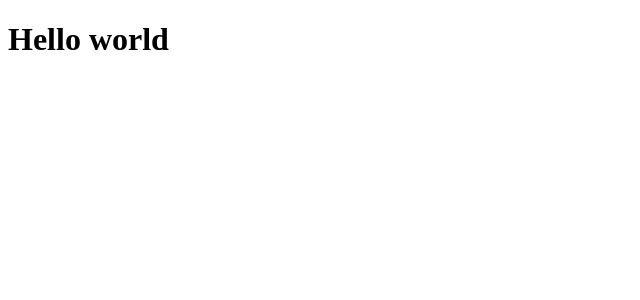
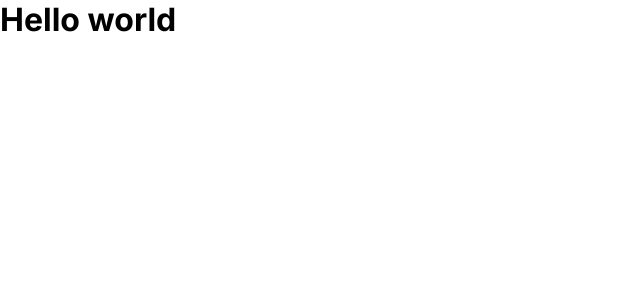
Before and after one commit to luiabdiel/Minimal, a React (Vite) app: page / in a window 1280 px wide. Shown: the top 300 px of the page, without its empty margins (0-640 px from the left). Built offline with nearby package versions, Linux system fonts and the light colour scheme.

Commit message:
feat: visual structure of the project

```diff
--- a/index.html
+++ b/index.html
@@ -4,9 +4,9 @@
     <meta charset="UTF-8" />
     <link rel="preconnect" href="https://fonts.googleapis.com" />
     <link rel="preconnect" href="https://fonts.gstatic.com" crossorigin />
-    <link href="https://fonts.googleapis.com/css2?family=Inter:wght@400;500;600;700&display=swap" rel="stylesheet" />
     <link rel="icon" type="image/svg+xml" href="/src/assets/logo.svg" />
     <meta name="viewport" content="width=device-width, initial-scale=1.0" />
+    <link href="https://fonts.googleapis.com/css2?family=Inter:wght@400;500;600;700&display=swap" rel="stylesheet" />
     <title>Finanças pessoais</title>
   </head>
   <body>
--- a/package.json
+++ b/package.json
@@ -10,11 +10,13 @@
   },
   "dependencies": {
     "react": "^18.2.0",
-    "react-dom": "^18.2.0"
+    "react-dom": "^18.2.0",
+    "styled-components": "^5.3.6"
   },
   "devDependencies": {
     "@types/react": "^18.0.24",
     "@types/react-dom": "^18.0.8",
+    "@types/styled-components": "^5.1.26",
     "@vitejs/plugin-react": "^2.2.0",
     "typescript": "^4.6.4",
     "vite": "^3.2.3"
--- a/src/App.tsx
+++ b/src/App.tsx
@@ -1,5 +1,12 @@
+import { ThemeProvider } from "styled-components";
+import { GlobalStyle } from "./styles/global";
+import { defaultTheme } from "./styles/themes/default";
+
 export function App() {
   return (
-    <h1>Hello world</h1>
+    <ThemeProvider theme={defaultTheme}>
+      <GlobalStyle />
+      <h1>Hello world</h1>
+    </ThemeProvider>
   )
 }
--- /dev/null
+++ b/src/styles/global.ts
@@ -0,0 +1,25 @@
+import { createGlobalStyle } from "styled-components";
+
+export const GlobalStyle = createGlobalStyle`
+    * {
+        margin: 0;
+        padding: 0;
+        box-sizing: border-box;
+    }
+
+    :focus {
+        outline: none;
+        box-shadow: 0 0 0 2px ${({ theme }) => theme['gray-100']};
+    }
+
+    body {
+        background-color: ${({ theme }) => theme['white']};
+        color: ${({ theme }) => theme['black-900']};
+
+        -webkit-font-smoothing: antialiased;
+    }
+
+    body, input, textarea, button {
+    font: 400 1rem Inter, sans-serif;
+  }
+`
--- /dev/null
+++ b/src/styles/themes/default.ts
@@ -0,0 +1,14 @@
+export const defaultTheme = {
+    white: '#FFF',
+
+    'blue-500': '#606CCB',
+    'blue-100': '#8F95B2',
+    'black-900': '#000000',
+    'back-700': '#333333',
+    'gray-500': '#828282',
+    'gray-100': 'rgba(218, 218, 218, 0.4);',
+    'yellow-700': '#CB8A14',
+    'yellow-100': '#FFFAF1',
+    'green-500': '#359A73',
+    'green-100': '#F5FBF8',
+} as const
```
Also changed, not shown: src/@types/styled.d.ts (added, +8 -0 lines), 1 other file (tests, documents, lock files or other folders).
